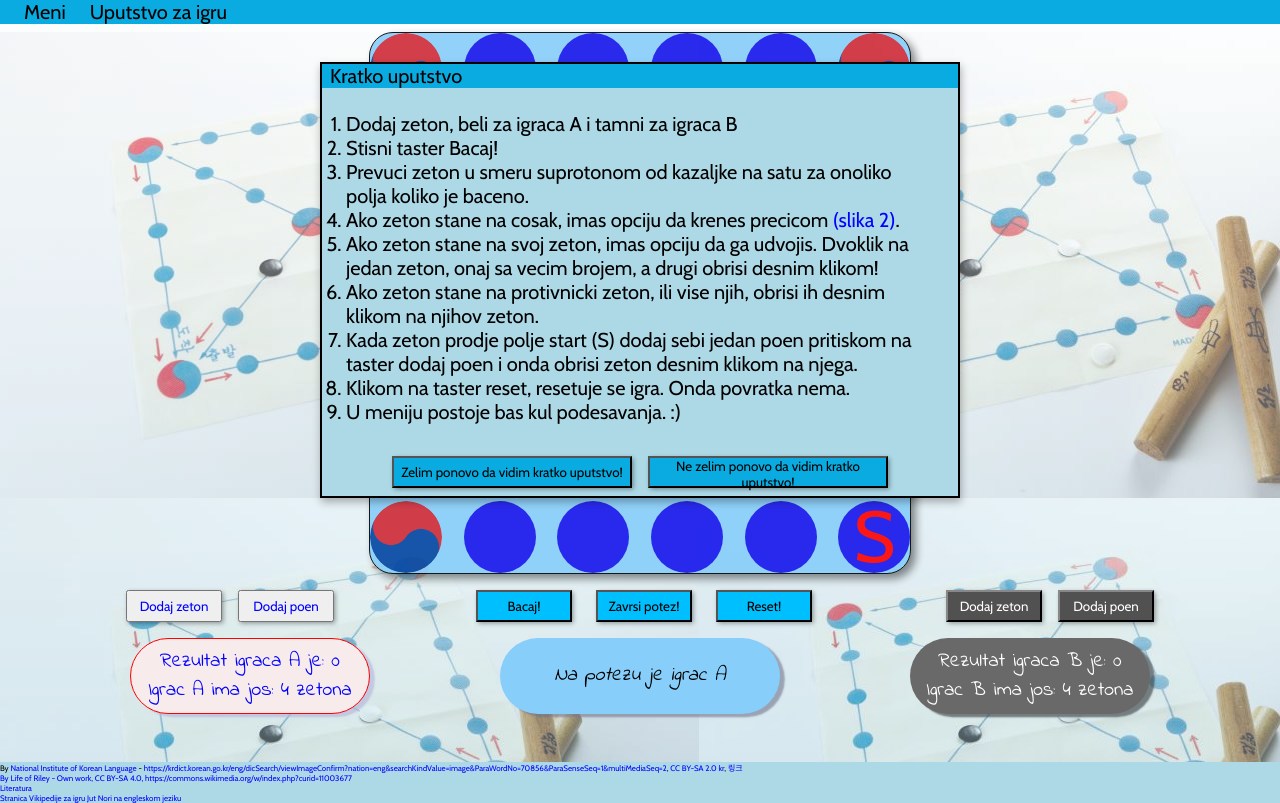
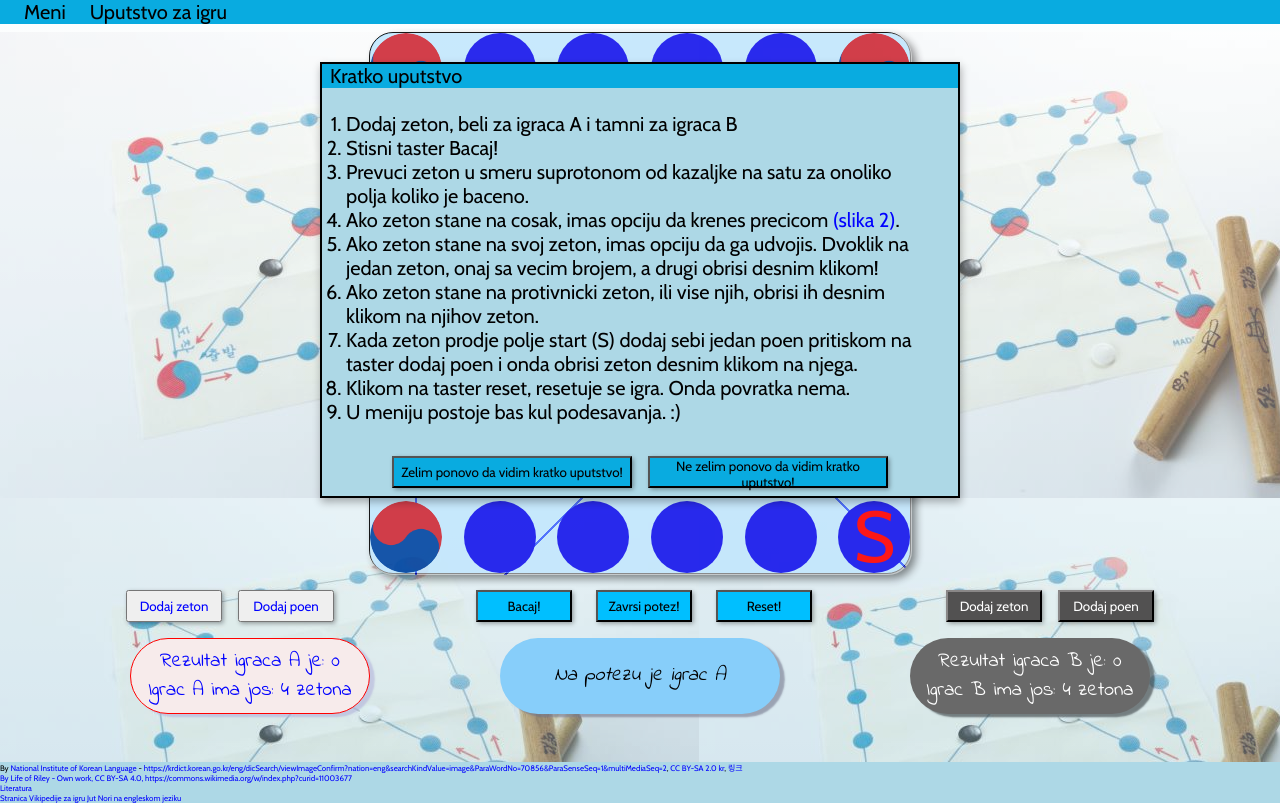
Before and after one commit to Alek1001/Alek1001.github.io, a plain HTML site: page index.html in a window 1280 px wide. Drawn offline with nearby package versions, Linux system fonts and the light colour scheme.

Commit message:
Verzija 14.4
Dodate su linije i strelice u pozadinu table.

```diff
--- a/style.css
+++ b/style.css
@@ -103,6 +103,8 @@ header {
     display: flex;
     flex-direction: row;
     align-items: center;
+    justify-content: left;
+    width: 28rem;
     line-height: 2rem;
     font-size: 2rem;
     margin-left: 3rem;
@@ -261,6 +263,20 @@ label{
     border: 0.1rem solid black;
     box-shadow: 0.6rem 0.6rem 1rem rgba(0, 0, 0, 0.5);
     position: relative;
+}
+
+.wraper::before{
+    content: "";
+    width: 67.7rem;
+    height: 67.7rem;
+    position: absolute;
+    top:0;
+    bottom:0;
+    left:0;
+    right:0;
+    border-radius: 3rem;
+    opacity:0.5;
+    background-image: url('tabla_yut_nori_2.png');
 }
 
 .gornji_donji {
```
Also changed, not shown: index.html (line endings or trailing spaces), tabla_yut_nori_2.png (added).
